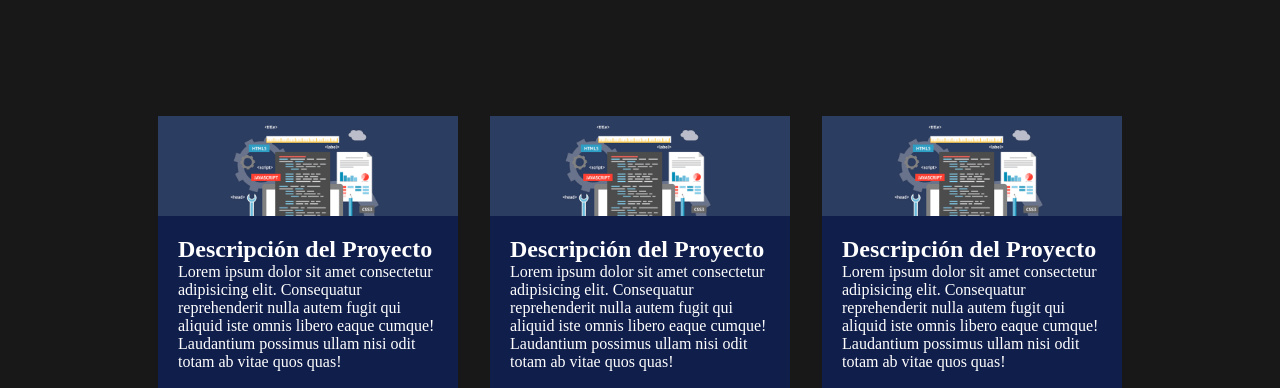
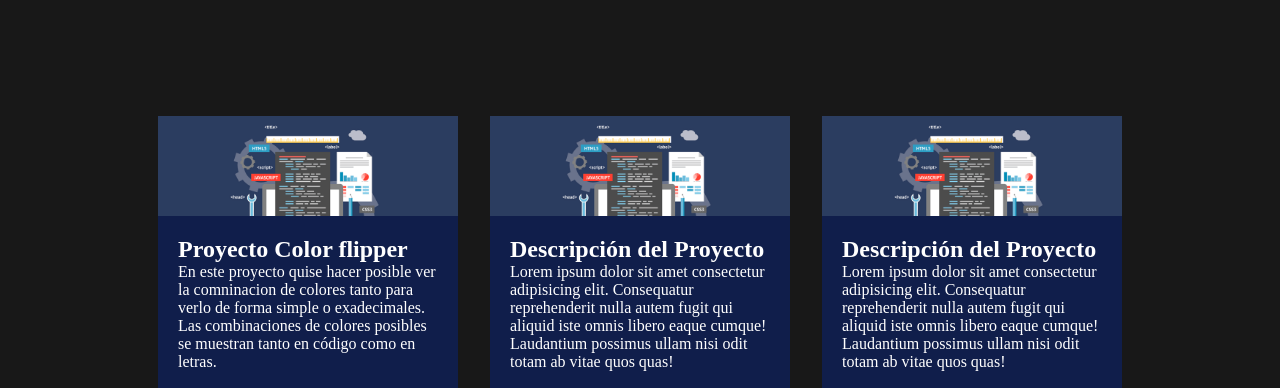
Before and after one commit to angelDamianLeiva/Mi-Portfolio, a website: page assets/pages/proyectos.html in a window 1280 px wide. Shown: the part 218-606 px from the top of the page. Drawn offline with Linux system fonts and the light colour scheme; a web font is replaced by a local one.

Commit message:
Update proyectos.html

```diff
--- a/assets/pages/proyectos.html
+++ b/assets/pages/proyectos.html
@@ -55,17 +55,17 @@
             <div class="card">
                 <div class="card__img"></div>
                 <div class="card__title">
-                    <h2>Descripción del Proyecto</h2>
-                    <p>Lorem ipsum dolor sit amet consectetur adipisicing elit. Consequatur reprehenderit nulla autem fugit qui aliquid iste omnis libero eaque cumque! Laudantium possimus ullam nisi odit totam ab vitae quos quas!</p>
+                    <h2>Proyecto Color flipper</h2>
+                    <p>En este proyecto quise hacer posible ver la comninacion de colores tanto para verlo de forma simple o exadecimales. Las combinaciones de colores posibles se muestran tanto en código como en letras.</p>
                 </div>
                 <div class="card__projects-links">
                     <a href="https://github.com/angelDamianLeiva/Mi-Portfolio" target="_blank">
                         <i class="fab fa-github"></i>
                     </a>
-                    <a href="">
+                    <a href="https://angeldamianleiva.github.io/Color-flipper/">
                         <i class="fas fa-globe-americas"></i>
                     </a>
-                    <a href="https://angeldamianleiva.github.io/Color-flipper/">
+                    <a href="">
                         <i class="fas fa-code"></i>
                     </a>
                 </div>
```
